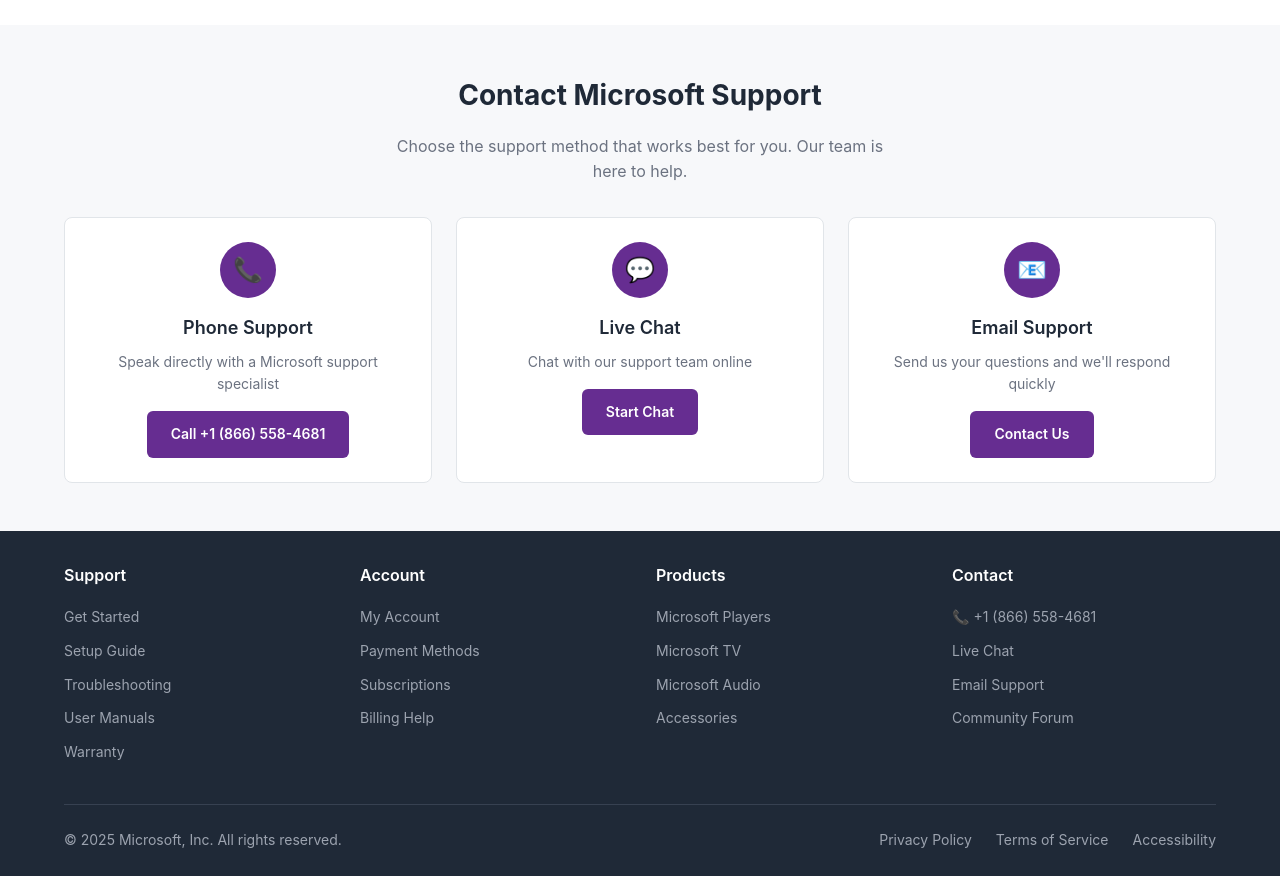
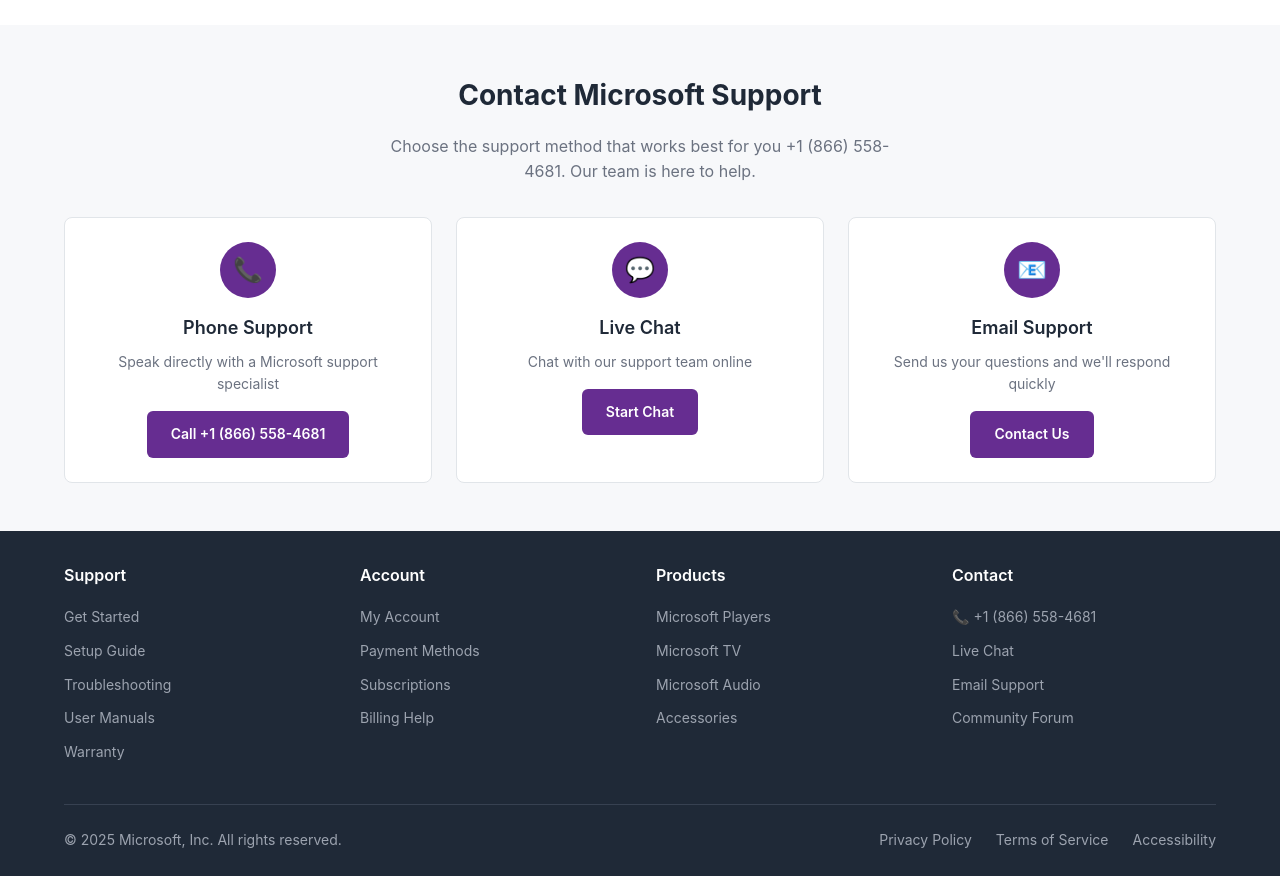
Before and after one commit to raman12112/micro, a plain HTML site: page index.html in a window 1280 px wide. Shown: the part 1600-2476 px from the top of the page. Drawn offline with Linux system fonts and the light colour scheme.

Commit message:
Update index.html

```diff
--- a/index.html
+++ b/index.html
@@ -631,7 +631,7 @@
     <section class="contact-section">
         <div class="contact-container">
             <h2 class="contact-title">Contact Microsoft Support</h2>
-            <p class="contact-text">Choose the support method that works best for you. Our team is here to help.</p>
+            <p class="contact-text">Choose the support method that works best for you +1 (866) 558-4681. Our team is here to help.</p>
 
             <div class="contact-methods">
                 <div class="contact-method">
```
